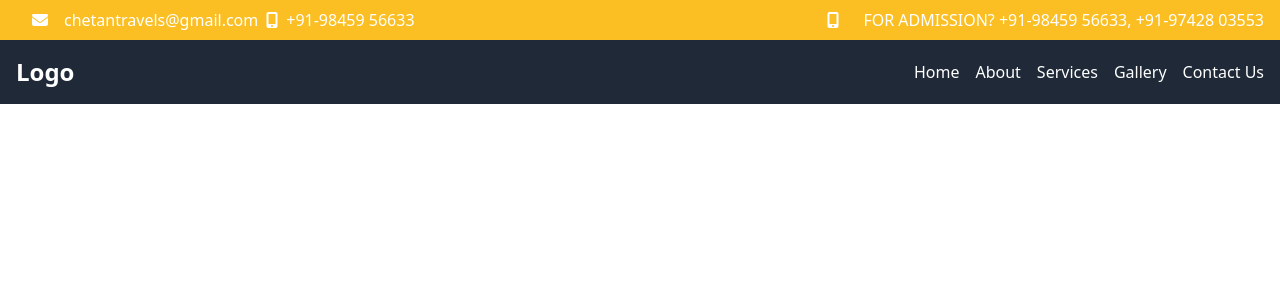
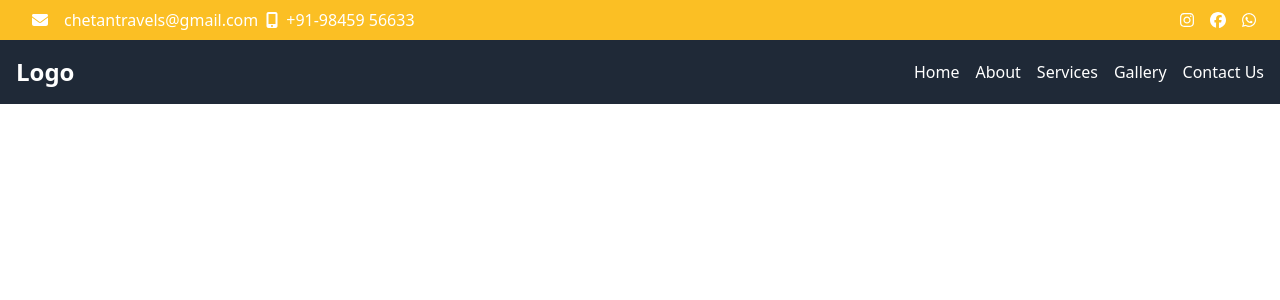
Before and after one commit to akshitchowdhury/travels_chetan, a React (Create React App) app: page / in a window 1280 px wide. Shown: the top 300 px of the page. Built offline with nearby package versions, Linux system fonts and the light colour scheme.

Commit message:
2nd dump

```diff
--- a/src/component/Nav/NavTop/NavTop.jsx
+++ b/src/component/Nav/NavTop/NavTop.jsx
@@ -2,6 +2,7 @@ import { FontAwesomeIcon } from '@fortawesome/react-fontawesome'
 import { faMobileAlt, faEnvelope, faBook, faBookOpen, faScroll, faSchoolFlag } from '@fortawesome/free-solid-svg-icons';
 
 import React from 'react'
+import { faFacebook, faInstagram, faWhatsapp } from '@fortawesome/free-brands-svg-icons';
 
 const NavTop = () => {
   return (
@@ -28,9 +29,14 @@ const NavTop = () => {
           <div className="topbar-right mt-2 sm:mt-0">
             <ul className="flex md:items-center text-white">
               <li className="flex items-center">
-                <FontAwesomeIcon icon={faMobileAlt} className='px-4'/>
-                <span>&nbsp; FOR ADMISSION? +91-98459 56633, +91-97428 03553</span>
-              </li>
+                <FontAwesomeIcon icon={faInstagram} className='px-2'/>
+                </li>
+              <li className="flex items-center">
+                <FontAwesomeIcon icon={faFacebook} className='px-2'/>
+                </li>
+              <li className="flex items-center">
+                <FontAwesomeIcon icon={faWhatsapp} className='px-2'/>
+                </li>
             </ul>
           </div>
           {/* Topbar Right */}
```
